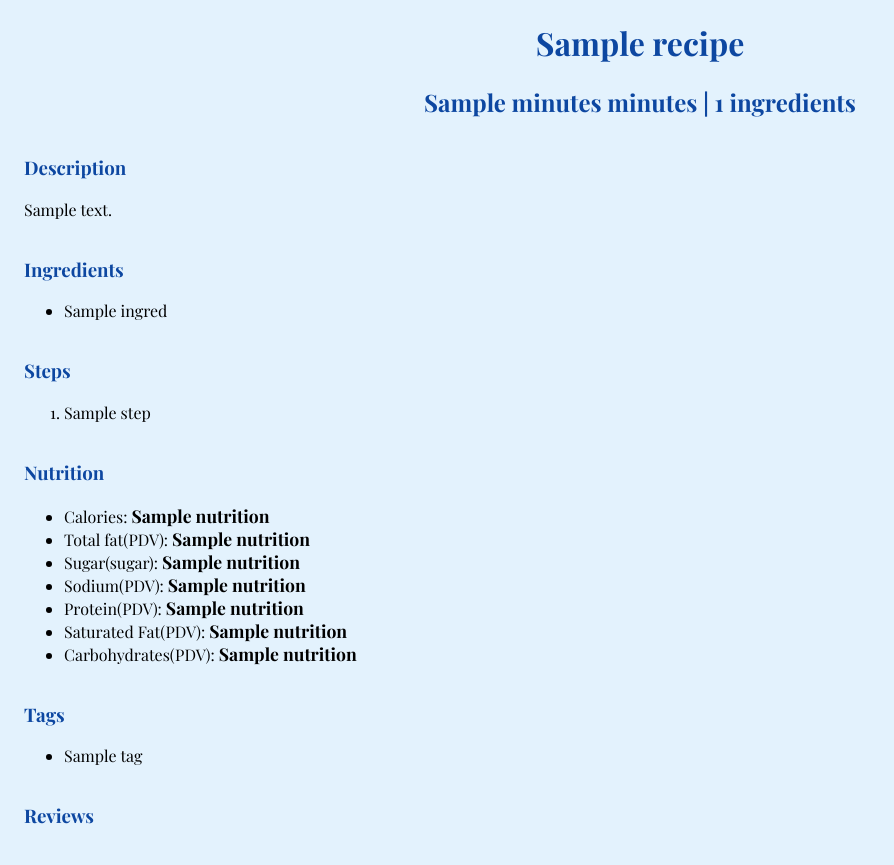
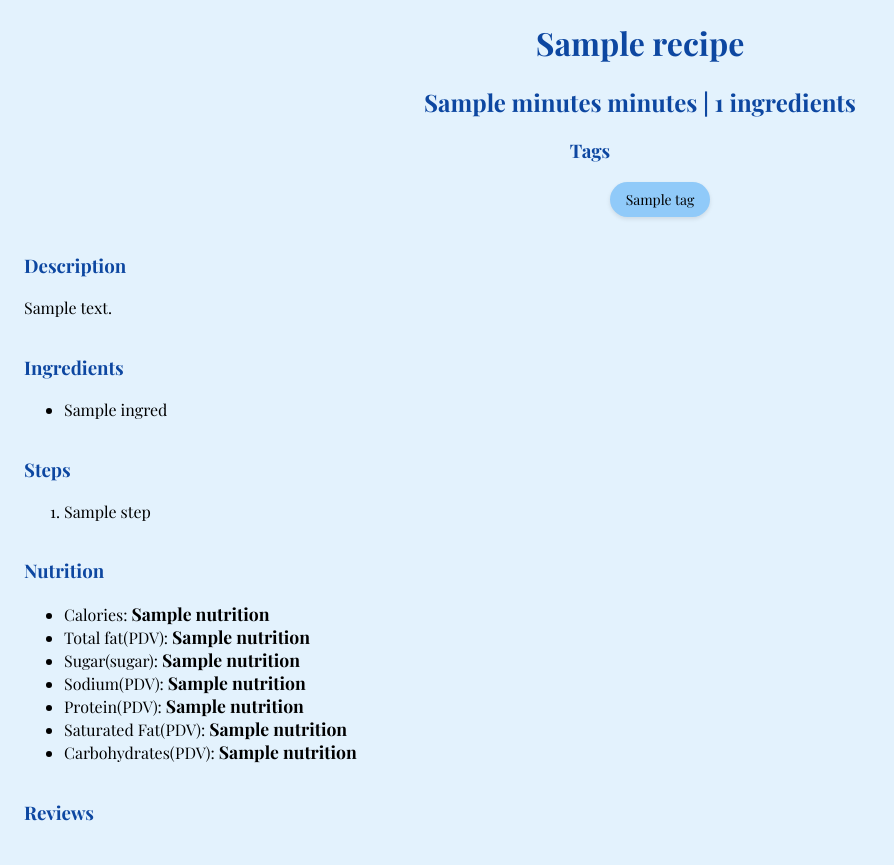
Before and after one commit to anitawanjiku/Chef-It-Up, a Flask app: template app/templates/recipe.html in a window 1280 px wide. Shown: the part 138-1003 px from the top of the page, without its empty margins (0-894 px from the left). After the commit the page ends 959 px from the top, so only its background shows below. Run offline with Flask 3, Linux system fonts and the light colour scheme; the template is opened without the code that fills it: most values are stand-ins (such as "Sample title", 1, 10 or a date in 2020); parts of the project's set-up code (start-up, migrations or seed data) failed here and were passed over; some web fonts are replaced.

Commit message:
ADORABLE BUBBLE TAGSSSS

```diff
--- a/app/templates/recipe.html
+++ b/app/templates/recipe.html
@@ -10,12 +10,21 @@
   <h2>{{ recipe["minutes"] }} minutes | {{ recipe["n_ingredients"] }} ingredients</h2>
 </div>
 
-<div class="recipe">
+<div class="recipe" id="recipe_tags">
+  <h3 class="recipe">Tags</h3>
+  <ul class="tags_list">
+    {% for tag in recipe["tags"] %}
+        <li class="tags_list">{{ tag }}</li>
+    {% endfor %}
+  </ul>
+</div>
+
+<div class="recipe" id="recipe_description">
   <h3 class="recipe">Description</h3>
   <p>{{recipe["description"]}}</p>
 </div>
 
-<div class="recipe">
+<div class="recipe" id="recipe_ingredients">
   <h3 class="recipe">Ingredients</h3>
   <ul>
     {% for ingred in recipe["ingredients"] %}
@@ -24,7 +33,7 @@
   </ul>
 </div>
 
-<div class="recipe">
+<div class="recipe" id="recipe_steps">
   <h3 class="recipe">Steps</h3>
   <ol>
     {% for step in recipe["steps"] %}
@@ -33,7 +42,7 @@
   </ol>
 </div>
 
-<div class="recipe">
+<div class="recipe" id="recipe_nutrition">
   <h3 class="recipe">Nutrition</h3>
   {% set nutri = recipe["nutrition"] %}
   <ul>
@@ -44,15 +53,6 @@
       <li>Protein(PDV): <span class="nutrition">{{ nutri[4] }}</span></li>
       <li>Saturated Fat(PDV): <span class="nutrition">{{ nutri[5] }}</span></li>
       <li>Carbohydrates(PDV): <span class="nutrition">{{ nutri[6] }}</span></li>
-  </ul>
-</div>
-
-<div class="recipe">
-  <h3 class="recipe">Tags</h3>
-  <ul>
-    {% for tag in recipe["tags"] %}
-        <li>{{ tag }}</li>
-    {% endfor %}
   </ul>
 </div>
 
--- a/www/static/css/style.css
+++ b/www/static/css/style.css
@@ -66,6 +66,7 @@ p.team {
 /* header CSS ------------------------------------------------------------------------------------ */
 header {
     background-color: #90CAF9;
+    color: #000000;
     display: flex;
     flex-direction: row;
     justify-content: space-between;
@@ -520,6 +521,27 @@ div.recipe, div.reviews {
   margin: 10% auto;
 }
 
+#recipe_tags {
+  width: fit-content;
+  margin: 0 auto;
+}
+
+ul.tags_list {
+  list-style: none;
+  display: flex;
+  flex-wrap: wrap;
+  gap: 10px;
+}
+
+li.tags_list {
+  background-color: #90CAF9;
+  color: #000000;
+  font-size: 14px;
+  padding: 8px 16px;
+  border-radius: 50px;
+  box-shadow: 0 2px 4px rgba(0, 0, 0, 0.1);
+}
+
 /* smaller div margin on large screen */
 @media (min-width: 700px) {
   div.recipe, div.reviews {
```
